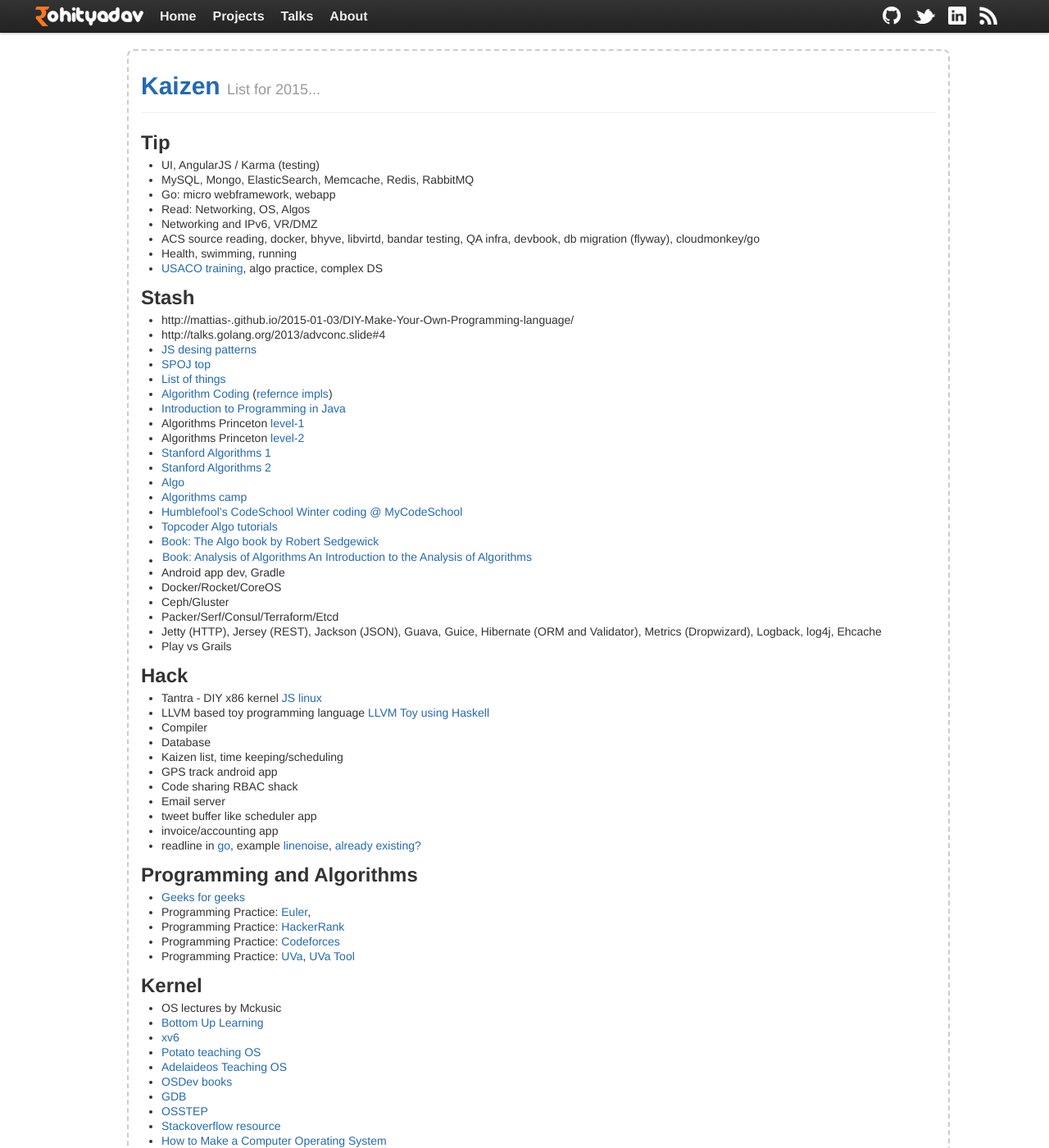
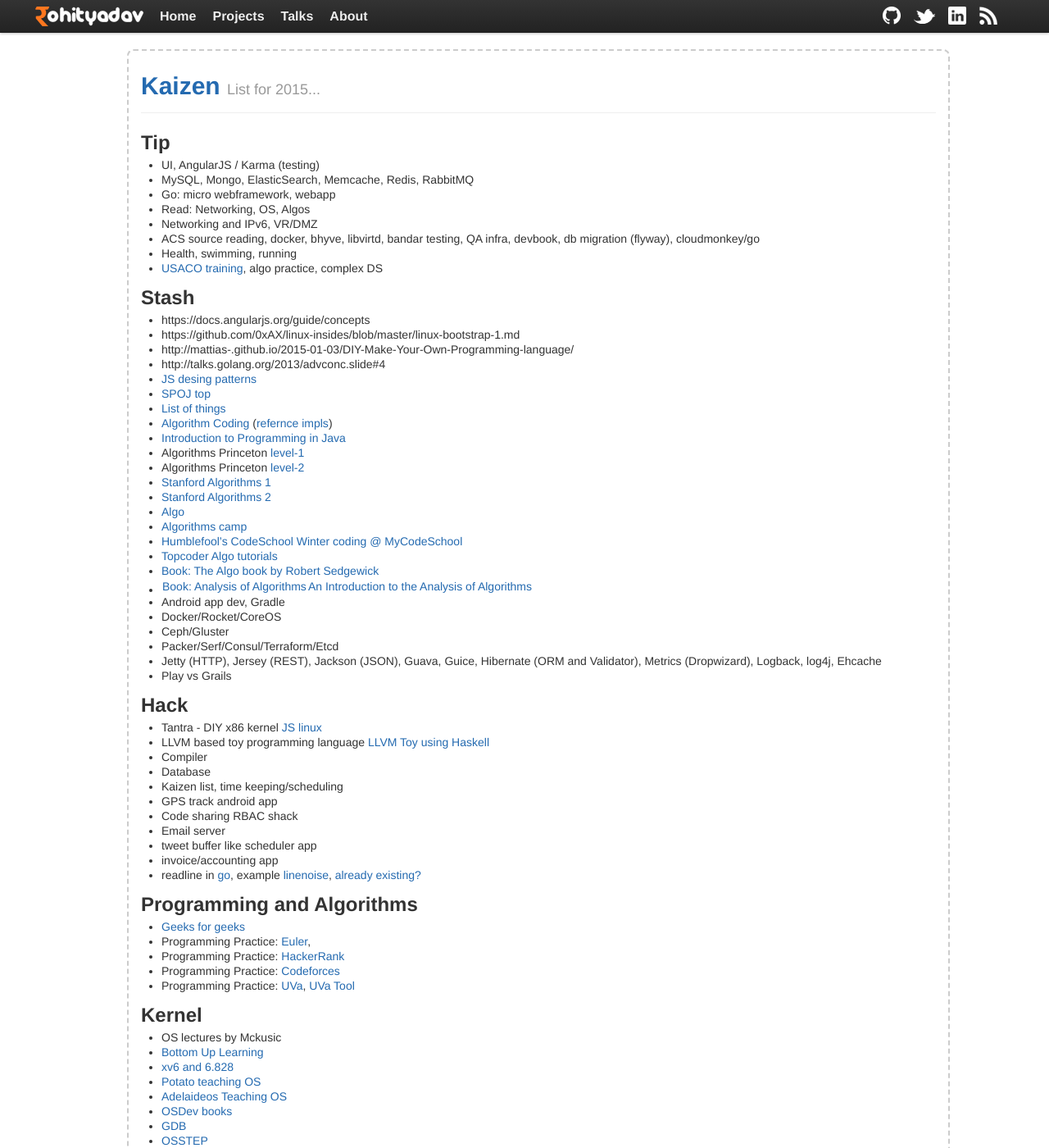
Before and after one commit to rohityadavcloud/rohityadavcloud.github.io, a Jekyll site: the page built from kaizen/index.markdown, in a window 1280 px wide and 1400 px high. Shown: the whole window at 82% size. Built offline with Jekyll 4.4.1, drawn with Linux system fonts in a browser that asks for light colours.

Commit message:
ku
Signed-off-by: Rohit Yadav <rohit.yadav@shapeblue.com>

```diff
--- a/kaizen/index.markdown
+++ b/kaizen/index.markdown
@@ -17,6 +17,8 @@
 
 ## Stash
 
+- https://docs.angularjs.org/guide/concepts
+- https://github.com/0xAX/linux-insides/blob/master/linux-bootstrap-1.md
 - http://mattias-.github.io/2015-01-03/DIY-Make-Your-Own-Programming-language/
 - http://talks.golang.org/2013/advconc.slide#4
 - [JS desing patterns](http://addyosmani.com/resources/essentialjsdesignpatterns/book/#mediatorpatternjavascript)
@@ -69,7 +71,7 @@
 
 - OS lectures by Mckusic
 - [Bottom Up Learning](http://www.bottomupcs.com/index.html)
-- [xv6](http://pdos.csail.mit.edu/6.828/2012/xv6.html)
+- [xv6 and 6.828](http://pdos.csail.mit.edu/6.828/2014/schedule.html)
 - [Potato teaching OS](https://github.com/dbader/potatoes)
 - [Adelaideos Teaching OS](http://adelaideos.sourceforge.net)
 - [OSDev books](http://wiki.osdev.org/Books)
```
